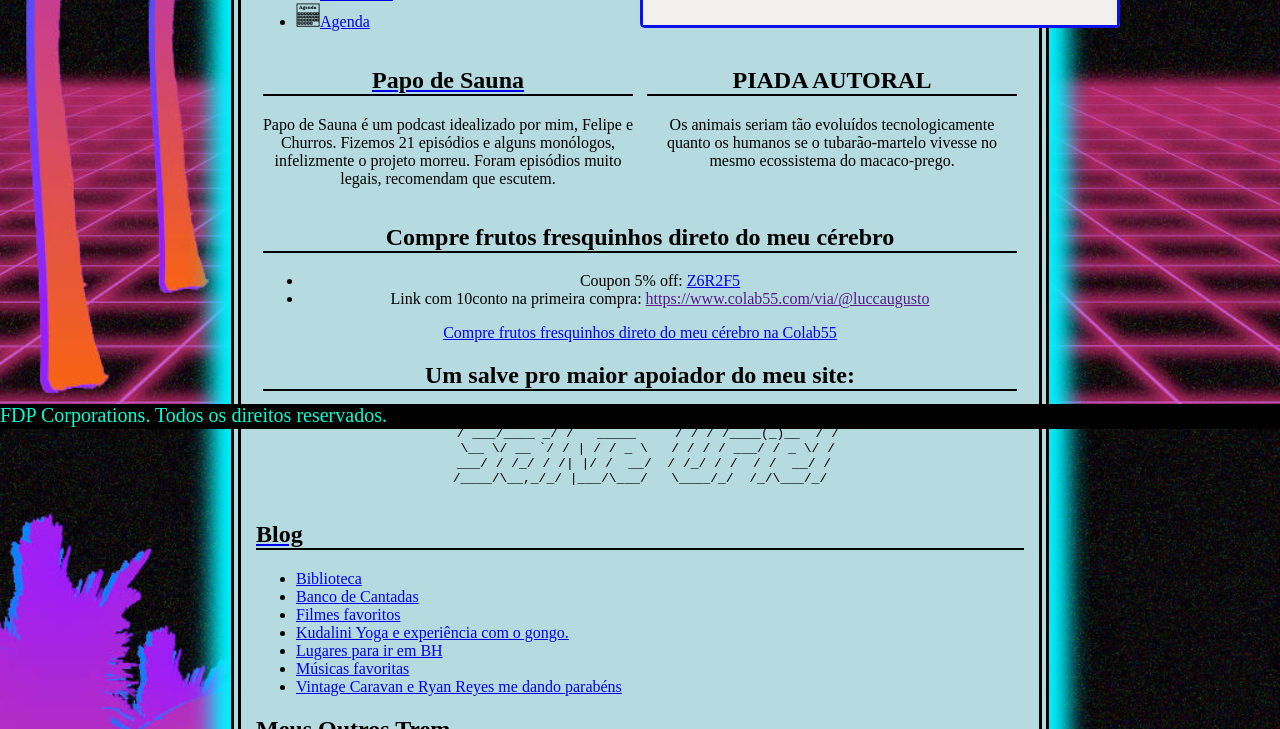
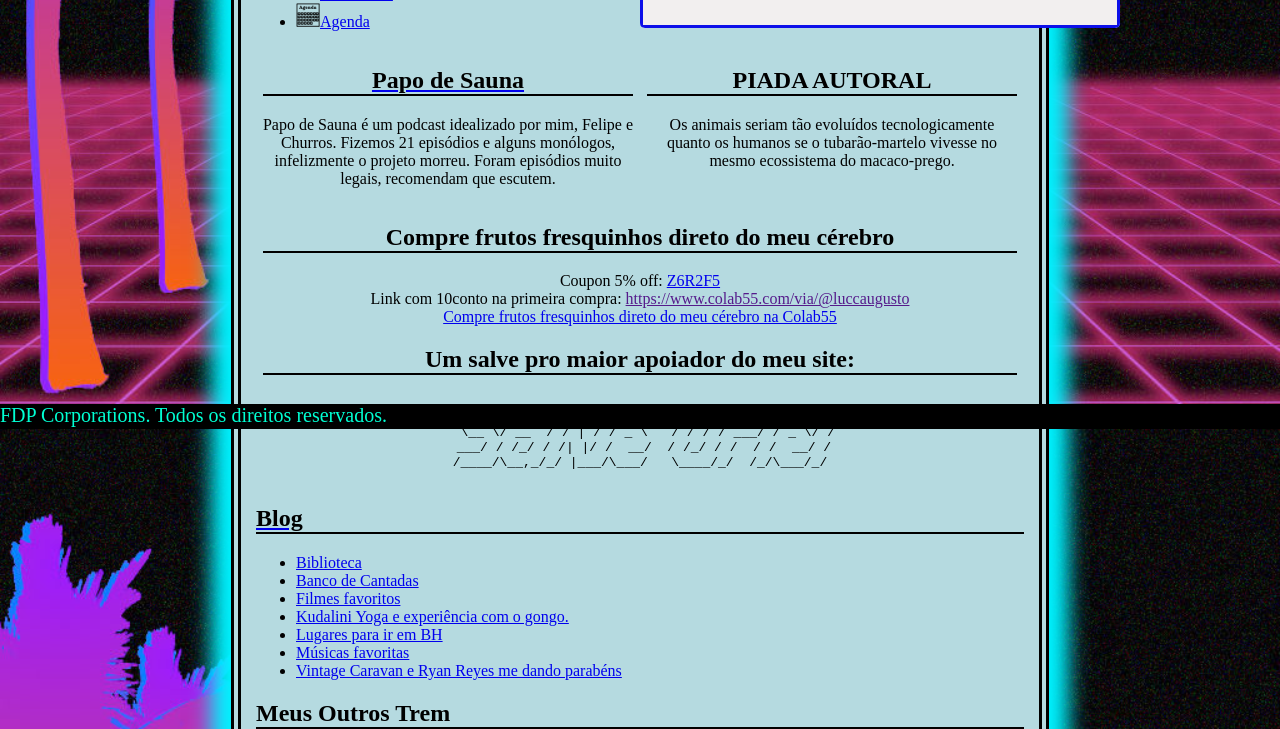
Before and after one commit to lrr68/site, a Jekyll site: the page built from index.html, in a window 1280 px wide. Shown: the part 471-1200 px from the top of the page. Built offline with Jekyll 4.4.1, drawn with Linux system fonts in a browser that asks for light colours; a script that is not in the unit is left out; grey boxes are pictures that could not be loaded.

```diff
--- a/index.html
+++ b/index.html
@@ -47,10 +47,10 @@ title: Lucca Augusto
 			<h2>
 				Compre frutos fresquinhos direto do meu cérebro
 			</h2>
-			<ul>
-				<li> Coupon 5% off: <a href="{{ site.c55url5off}}" target="blank">{{site.coupon5off}}</a></li>
-				<li> Link com 10conto na primeira compra: <a href="{{c55url10conto}}" target="blank">{{site.c55url10conto}}</a></li>
-			</ul>
+				<span> Coupon 5% off: <a href="{{ site.c55url5off}}" target="blank">{{site.coupon5off}}</a></span>
+				</br>
+				<span> Link com 10conto na primeira compra: <a href="{{c55url10conto}}" target="blank">{{site.c55url10conto}}</a></span>
+				</br>
 			<!-- COLAB55 STUDIO -->
 			<script async src="https://www.colab55.com/js/studio_embed.min.js"></script>
 			<a class="c55-widget" data-load="@luccaugusto" data-type="art" href="https://www.colab55.com/@luccaugusto">Compre frutos fresquinhos direto do meu cérebro na Colab55</a>
```
